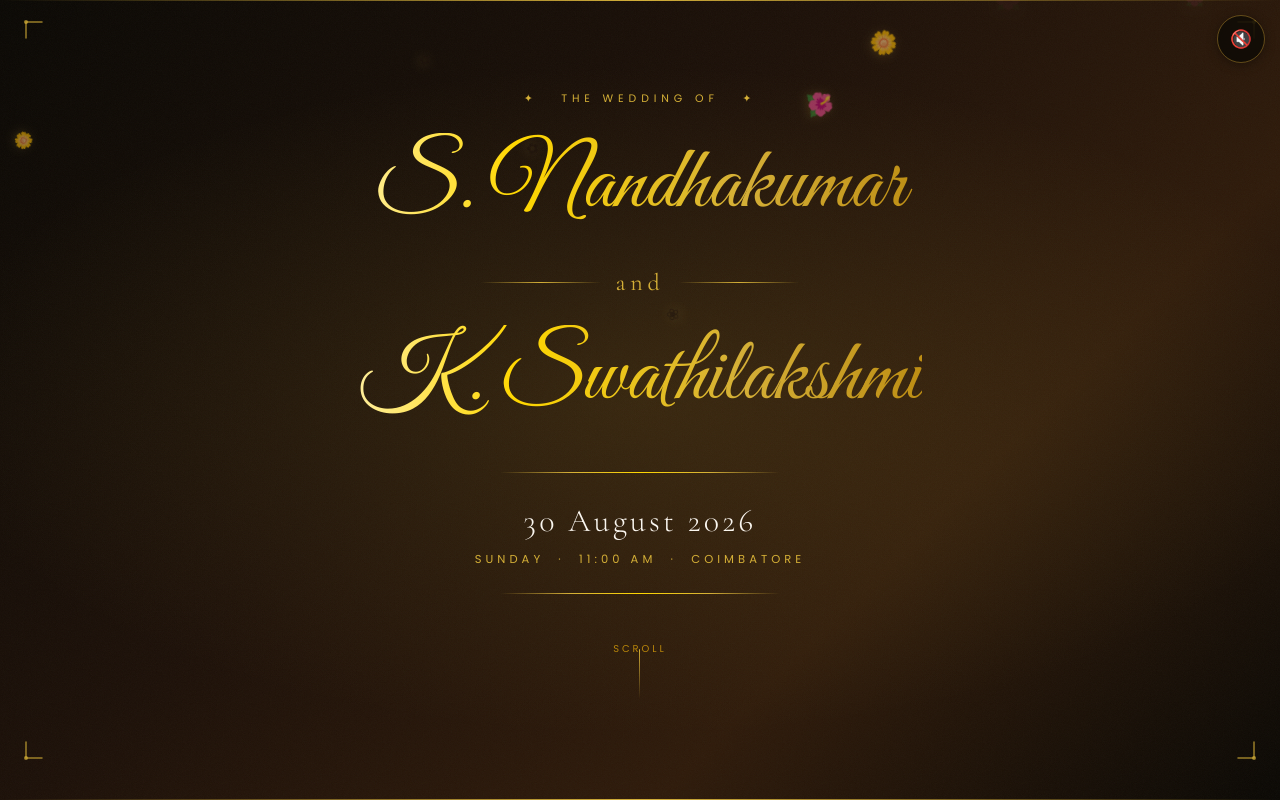
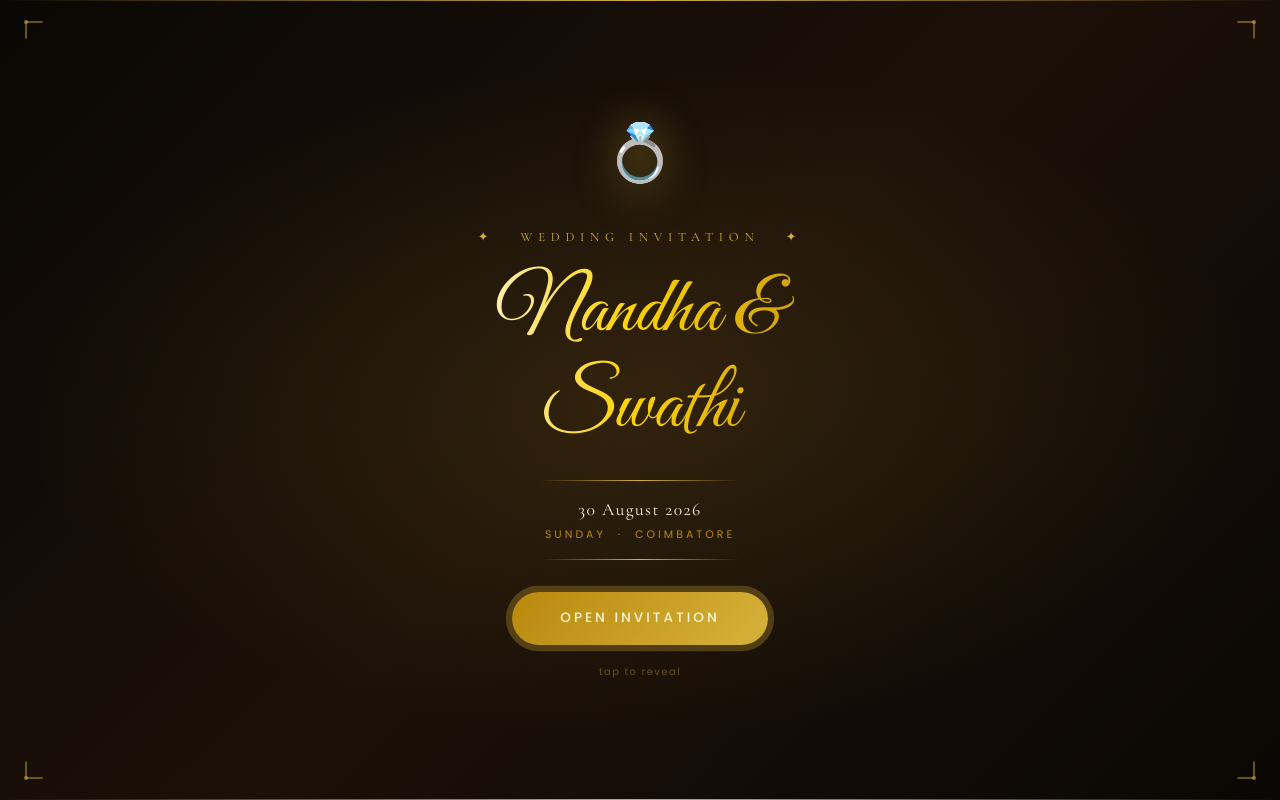
Before and after one commit to VarshiniJayakumar/swathi-wed, a React (Vite) app in the folder wedding-invitation/: page / in a window 1280 px wide. Shown: the top 800 px of the page. Built offline with nearby package versions, Linux system fonts and the light colour scheme; a web font is replaced by a local one.

Commit message:
feat: add opening invitation screen with music autoplay

```diff
--- a/wedding-invitation/src/App.jsx
+++ b/wedding-invitation/src/App.jsx
@@ -1,8 +1,8 @@
-import React from 'react';
+import React, { useState, useRef } from 'react';
+import OpeningScreen from './components/OpeningScreen';
 import ScrollProgress from './components/ScrollProgress';
 import FloatingPetals from './components/FloatingPetals';
 import MusicButton from './components/MusicButton';
-import FloatingRSVP from './components/FloatingRSVP';
 import HeroSection from './components/HeroSection';
 import CoupleSection from './components/CoupleSection';
 import DateSection from './components/DateSection';
@@ -14,14 +14,35 @@ import EventDetailsSection from './components/EventDetailsSection';
 import ThankYouSection from './components/ThankYouSection';
 
 export default function App() {
+  const [opened, setOpened] = useState(false);
+  const audioRef = useRef(null);
+
+  const handleOpen = () => {
+    setOpened(true);
+    // auto-play music when invitation opens
+    if (audioRef.current) {
+      audioRef.current.play().catch(() => {});
+    }
+  };
+
   return (
     <>
-      {/* Global UI */}
+      {/* Background music (shared with MusicButton) */}
+      <audio ref={audioRef} src="/music.mp3" loop preload="auto" id="bg-audio" />
+
+      {/* Opening cover screen */}
+      {!opened && <OpeningScreen onOpen={handleOpen} />}
+
+      {/* Main invitation — hidden until opened */}
+      <div style={{
+        opacity: opened ? 1 : 0,
+        transition: 'opacity 0.8s ease 0.3s',
+        pointerEvents: opened ? 'auto' : 'none',
+      }}>
         <ScrollProgress />
         <FloatingPetals />
-      <MusicButton />
+        <MusicButton audioRef={audioRef} />
 
-      {/* Sections */}
         <main>
           <HeroSection />
           <CoupleSection />
@@ -33,6 +54,7 @@ export default function App() {
           <EventDetailsSection />
           <ThankYouSection />
         </main>
+      </div>
     </>
   );
 }
--- a/wedding-invitation/src/components/MusicButton.jsx
+++ b/wedding-invitation/src/components/MusicButton.jsx
@@ -1,32 +1,41 @@
-import React, { useRef, useState } from 'react';
+import React, { useState, useEffect } from 'react';
 
-const MUSIC_SRC = '/music.mp3';
+export default function MusicButton({ audioRef }) {
+  const [playing, setPlaying] = useState(true);
 
-export default function MusicButton() {
-  const audioRef = useRef(null);
-  const [playing, setPlaying] = useState(false);
+  useEffect(() => {
+    if (!audioRef?.current) return;
+    const audio = audioRef.current;
+    const onPlay  = () => setPlaying(true);
+    const onPause = () => setPlaying(false);
+    audio.addEventListener('play',  onPlay);
+    audio.addEventListener('pause', onPause);
+    return () => {
+      audio.removeEventListener('play',  onPlay);
+      audio.removeEventListener('pause', onPause);
+    };
+  }, [audioRef]);
 
   const toggle = () => {
-    if (!audioRef.current) return;
-    playing ? audioRef.current.pause() : audioRef.current.play().catch(()=>{});
-    setPlaying(v => !v);
+    if (!audioRef?.current) return;
+    playing ? audioRef.current.pause() : audioRef.current.play().catch(() => {});
   };
 
   return (
-    <div style={{position:'fixed',top:'1rem',right:'1rem',zIndex:1000}}>
-      <audio ref={audioRef} src={MUSIC_SRC} loop preload="none"/>
+    <div style={{ position:'fixed', top:'1rem', right:'1rem', zIndex:1000 }}>
       <button onClick={toggle} aria-label={playing ? 'Mute music' : 'Play music'}
         style={{
-          width:46,height:46,borderRadius:'50%',cursor:'pointer',border:'none',
+          width:46, height:46, borderRadius:'50%', cursor:'pointer',
           background: playing ? 'linear-gradient(135deg,#B8860B,#D4AF37)' : 'rgba(10,8,4,0.75)',
-          backdropFilter:'blur(12px)',WebkitBackdropFilter:'blur(12px)',
-          display:'flex',alignItems:'center',justifyContent:'center',
+          backdropFilter:'blur(12px)', WebkitBackdropFilter:'blur(12px)',
+          display:'flex', alignItems:'center', justifyContent:'center',
           fontSize:'1.1rem',
           boxShadow: playing ? '0 4px 20px rgba(184,134,11,0.5)' : '0 2px 12px rgba(0,0,0,0.4)',
           outline: playing ? 'none' : '1px solid rgba(212,175,55,0.35)',
+          border: 'none',
           transition:'all 0.3s ease',
         }}>
-        <span style={{animation: playing ? 'float 1.5s ease-in-out infinite' : 'none'}}>
+        <span style={{ animation: playing ? 'float 1.5s ease-in-out infinite' : 'none' }}>
           {playing ? '🎵' : '🔇'}
         </span>
       </button>
--- /dev/null
+++ b/wedding-invitation/src/components/OpeningScreen.jsx
@@ -0,0 +1,131 @@
+import React, { useState } from 'react';
+
+export default function OpeningScreen({ onOpen }) {
+  const [clicked, setClicked] = useState(false);
+
+  const handleOpen = () => {
+    setClicked(true);
+    setTimeout(() => onOpen(), 1200);
+  };
+
+  return (
+    <div style={{
+      position: 'fixed', inset: 0, zIndex: 9999,
+      background: 'linear-gradient(135deg, #0A0804 0%, #1C1008 50%, #0A0804 100%)',
+      display: 'flex', flexDirection: 'column',
+      alignItems: 'center', justifyContent: 'center',
+      transition: 'opacity 1s ease, transform 1s ease',
+      opacity: clicked ? 0 : 1,
+      transform: clicked ? 'scale(1.05)' : 'scale(1)',
+      pointerEvents: clicked ? 'none' : 'auto',
+    }}>
+
+      {/* Radial glow */}
+      <div aria-hidden="true" style={{
+        position: 'absolute', inset: 0,
+        background: 'radial-gradient(ellipse 70% 60% at 50% 50%, rgba(212,175,55,0.12) 0%, transparent 70%)',
+        pointerEvents: 'none',
+      }}/>
+
+      {/* Top gold line */}
+      <div style={{ position:'absolute', top:0, left:0, right:0, height:1, background:'linear-gradient(90deg,transparent,#D4AF37,transparent)' }}/>
+      {/* Bottom gold line */}
+      <div style={{ position:'absolute', bottom:0, left:0, right:0, height:1, background:'linear-gradient(90deg,transparent,#D4AF37,transparent)' }}/>
+
+      {/* Corner ornaments */}
+      {[
+        { pos:{ top:20, left:24 }, r:'0deg' },
+        { pos:{ top:20, right:24 }, r:'90deg' },
+        { pos:{ bottom:20, left:24 }, r:'270deg' },
+        { pos:{ bottom:20, right:24 }, r:'180deg' },
+      ].map((c,i) => (
+        <div key={i} aria-hidden="true" style={{ position:'absolute', ...c.pos, width:40, height:40, pointerEvents:'none' }}>
+          <svg viewBox="0 0 40 40" fill="none" style={{ width:'100%', height:'100%', transform:`rotate(${c.r})` }}>
+            <path d="M2 2 L2 18 M2 2 L18 2" stroke="#D4AF37" strokeWidth="1.5" strokeLinecap="round" opacity="0.6"/>
+            <circle cx="2" cy="2" r="2" fill="#D4AF37" opacity="0.6"/>
+          </svg>
+        </div>
+      ))}
+
+      {/* Content */}
+      <div style={{ textAlign:'center', padding:'0 2rem', maxWidth:480 }}>
+
+        {/* Ring icon */}
+        <div style={{
+          fontSize:'3.5rem', marginBottom:'1.5rem',
+          animation:'float 4s ease-in-out infinite',
+          filter:'drop-shadow(0 6px 20px rgba(212,175,55,0.6))',
+        }}>💍</div>
+
+        {/* Together */}
+        <p style={{
+          fontFamily:'"Cormorant Garamond", serif',
+          fontSize:'0.8rem', letterSpacing:'0.45em',
+          textTransform:'uppercase', color:'#D4AF37',
+          marginBottom:'1rem',
+        }}>
+          ✦ &nbsp; Wedding Invitation &nbsp; ✦
+        </p>
+
+        {/* Names */}
+        <h1 style={{
+          fontFamily:'"Great Vibes", cursive',
+          fontSize:'clamp(2.8rem, 10vw, 5rem)',
+          lineHeight: 1.2,
+          background:'linear-gradient(90deg,#B8860B 0%,#FFD700 30%,#FFF8DC 50%,#FFD700 70%,#B8860B 100%)',
+          backgroundSize:'200% auto',
+          WebkitBackgroundClip:'text',
+          WebkitTextFillColor:'transparent',
+          backgroundClip:'text',
+          animation:'shimmer 4s linear infinite',
+          marginBottom:'0.25rem',
+        }}>
+          Nandha &amp; Swathi
+        </h1>
+
+        {/* Date */}
+        <div style={{ margin:'1.5rem 0' }}>
+          <div style={{ height:1, background:'linear-gradient(90deg,transparent,#D4AF37,transparent)', maxWidth:200, margin:'0 auto 1rem' }}/>
+          <p style={{ fontFamily:'"Cormorant Garamond",serif', fontSize:'1.1rem', color:'#FAF6EF', letterSpacing:'0.08em' }}>
+            30 August 2026
+          </p>
+          <p style={{ fontFamily:'Poppins', fontSize:'0.68rem', color:'#B8860B', letterSpacing:'0.28em', textTransform:'uppercase', marginTop:4 }}>
+            Sunday &nbsp;·&nbsp; Coimbatore
+          </p>
+          <div style={{ height:1, background:'linear-gradient(90deg,transparent,#D4AF37,transparent)', maxWidth:200, margin:'1rem auto 0' }}/>
+        </div>
+
+        {/* Open button */}
+        <button
+          onClick={handleOpen}
+          style={{
+            marginTop:'0.5rem',
+            background:'linear-gradient(135deg,#B8860B 0%,#D4AF37 50%,#B8860B 100%)',
+            backgroundSize:'200% auto',
+            color:'#FFF8DC',
+            border:'none',
+            padding:'16px 48px',
+            borderRadius:'50px',
+            fontFamily:'Poppins',
+            fontWeight:500,
+            fontSize:'0.85rem',
+            letterSpacing:'3px',
+            textTransform:'uppercase',
+            cursor:'pointer',
+            boxShadow:'0 8px 32px rgba(184,134,11,0.5)',
+            transition:'all 0.3s ease',
+            animation:'pulseGold 2.5s ease-in-out infinite',
+          }}
+          onMouseEnter={e => { e.currentTarget.style.backgroundPosition='right center'; e.currentTarget.style.transform='translateY(-3px)'; }}
+          onMouseLeave={e => { e.currentTarget.style.backgroundPosition='left center'; e.currentTarget.style.transform='translateY(0)'; }}
+        >
+          Open Invitation
+        </button>
+
+        <p style={{ fontFamily:'Poppins', fontSize:'0.62rem', color:'rgba(212,175,55,0.4)', marginTop:'1.25rem', letterSpacing:'0.15em' }}>
+          tap to reveal
+        </p>
+      </div>
+    </div>
+  );
+}
```
Also changed, not shown: 1 other file (tests, documents, lock files or other folders). Lines whose indentation alone changed are shown as unchanged.
